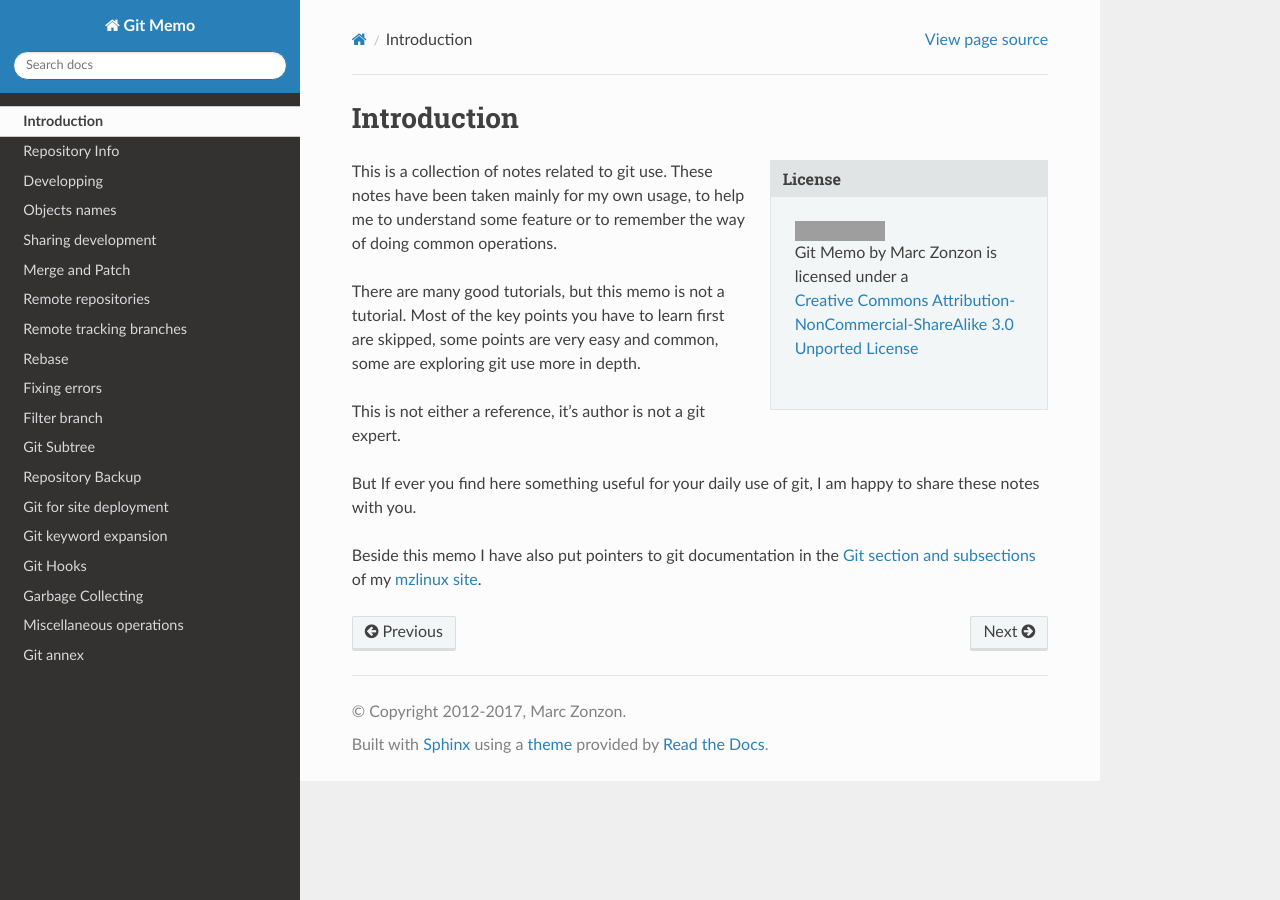
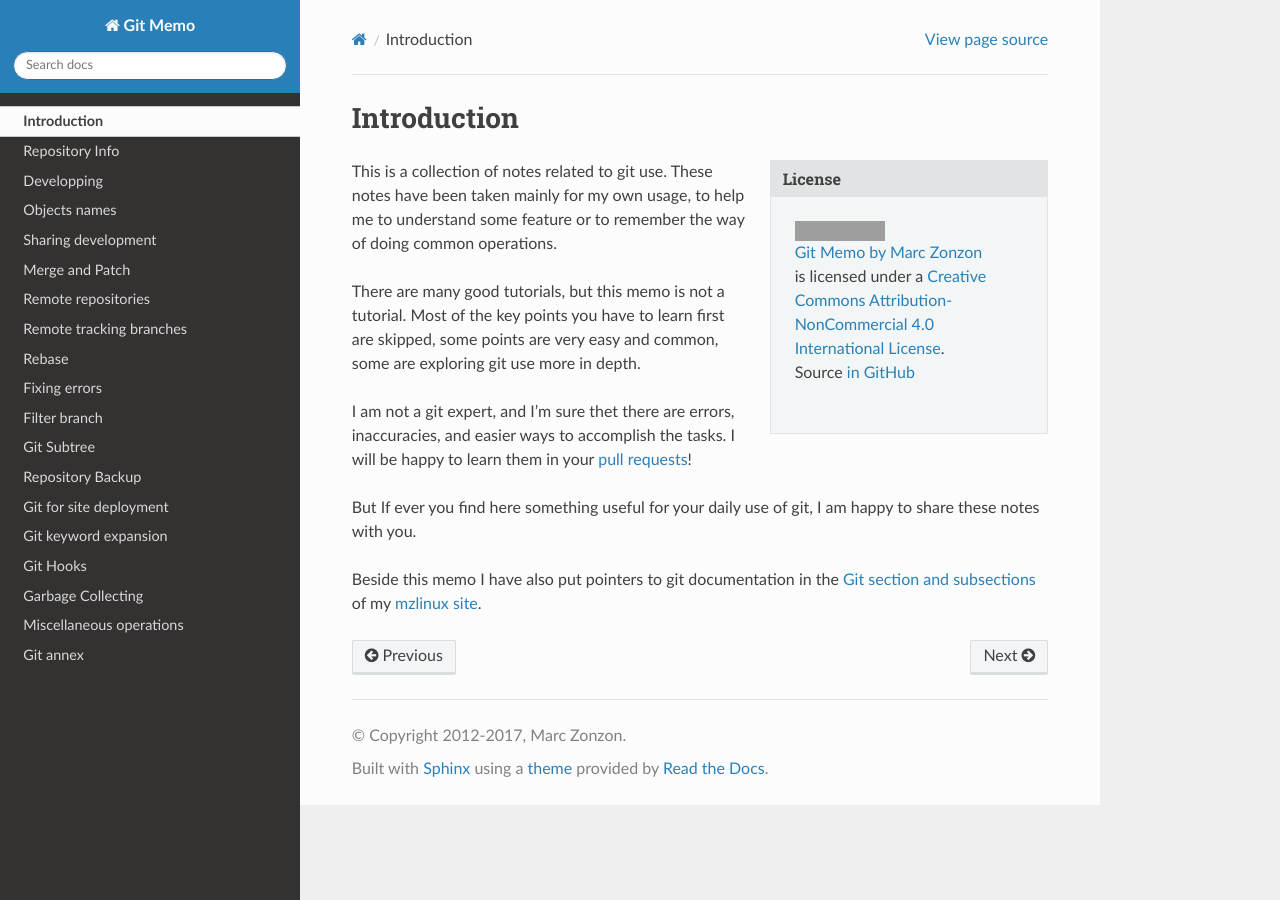
Before and after one commit to marczz/git-memo, a Sphinx documentation site: the page built from source/introduction.rst, in a window 1280 px wide. Built offline with Sphinx 7.4.7 and the Read the Docs theme 2.0.0, drawn with Linux system fonts in a browser that asks for light colours; grey boxes are pictures that could not be loaded.

Commit message:
source/introduction.rst: updated licence.

```diff
--- a/source/introduction.rst
+++ b/source/introduction.rst
@@ -3,14 +3,15 @@ Introduction
 
 .. sidebar:: License
 
-   .. figure:: http://i.creativecommons.org/l/by-nc-sa/3.0/88x31.png
-      :target: http://creativecommons.org/licenses/by-nc-sa/3.0/deed.en_US
-      :alt: Creative Commons License
+   .. figure:: https://i.creativecommons.org/l/by-nc/4.0/88x31.png
+      :target: http://creativecommons.org/licenses/by-nc-sa/4.0/
+      :alt: Creative Commons License: NonCommercial-ShareAlike
 
       ..
 
-      | Git Memo by Marc Zonzon is licensed under a
-      | `Creative Commons Attribution-NonCommercial-ShareAlike 3.0 Unported License <by-nc-sa_>`_
+      | `Git Memo by Marc Zonzon <http://git-memo.readthedocs.io/en/latest/>`_
+      | is licensed under a `Creative Commons Attribution-NonCommercial 4.0 International License <http://creativecommons.org/licenses/by-nc/4.0/>`__.
+      | Source `in GitHub <https://github.com/marczz/git-memo>`_
 
 This is a collection of notes related to git use. These notes have
 been taken mainly for my own usage, to help me to understand some
@@ -21,7 +22,9 @@ Most of the key points you have to learn first
 are skipped, some points are very easy and common, some are exploring
 git use more in depth.
 
-This is not either a reference, it's author is not a git expert.
+I am not a git expert, and I'm sure thet there are errors,
+inaccuracies, and easier ways to accomplish the tasks. I will be happy
+to learn them in your `pull requests <https://github.com/marczz/git-memo/pulls>`_!
 
 But If ever you find here something useful for your daily use of git,
 I am happy to share these notes with you.
```
